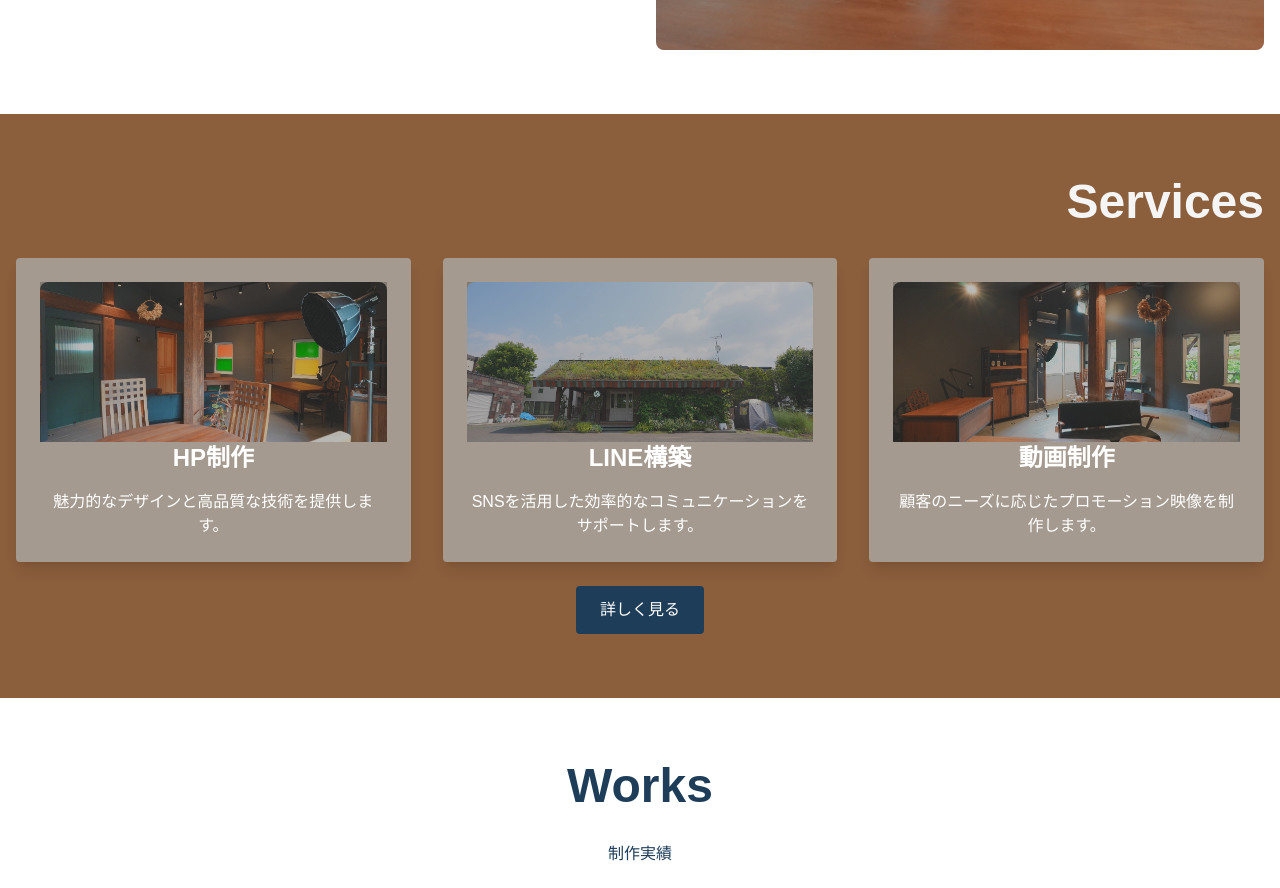
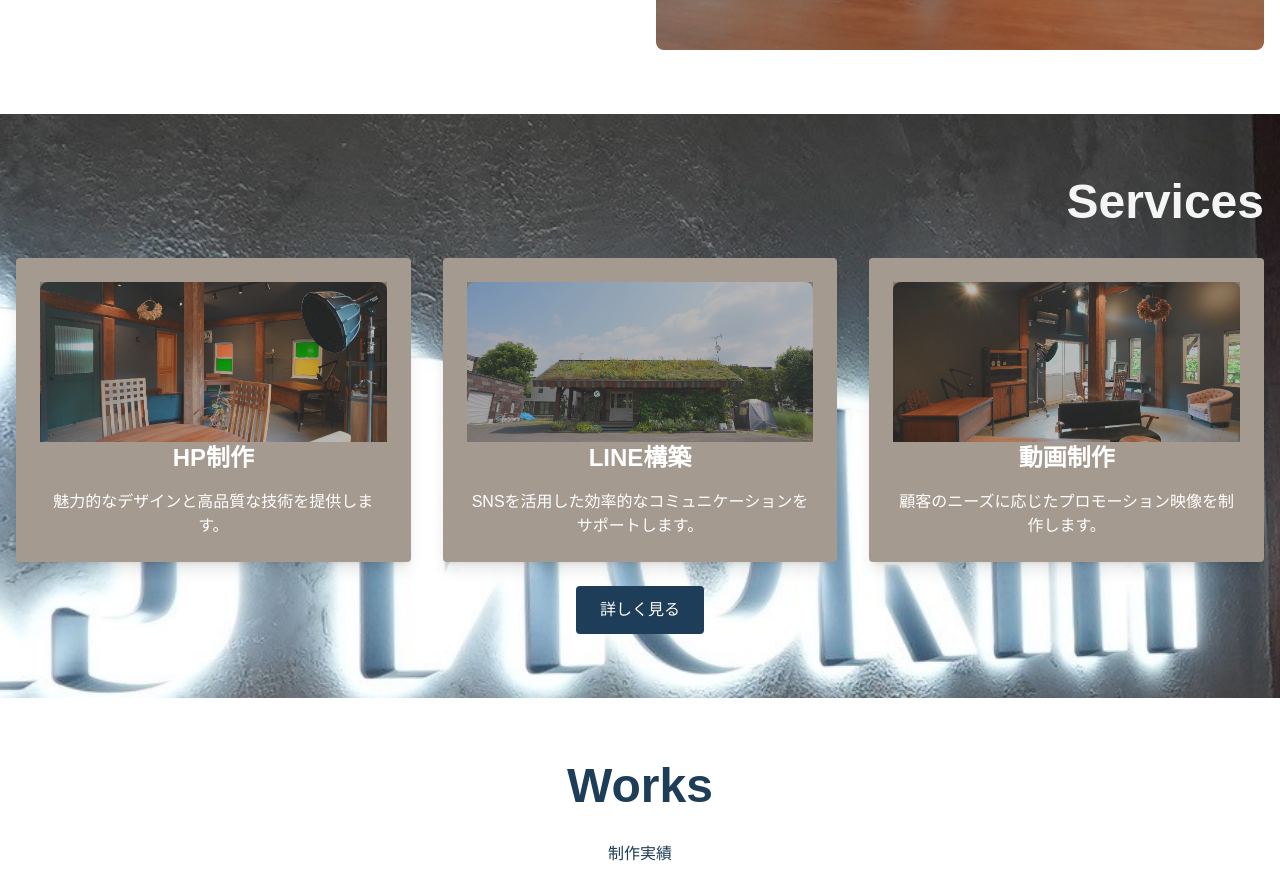
Before and after one commit to miryowasuke/kj-north-site, a Next.js app: page / in a window 1280 px wide. Shown: the part 1314-2202 px from the top of the page. Built offline with nearby package versions, Linux system fonts and the light colour scheme.

Commit message:
Servicesセクション_アニメーション修正

```diff
--- a/app/homeSection/ServicesSection.tsx
+++ b/app/homeSection/ServicesSection.tsx
@@ -1,16 +1,46 @@
-import React from "react";
+"use client";
+
+import React, { useRef } from "react";
 import Link from "next/link";
 import Image from "next/image";
+import { motion, useScroll, useTransform } from "framer-motion";
 
 export default function ServicesSection() {
+  const sectionRef = useRef(null);
+
+  // 🔹 スクロール情報を取得
+  const { scrollYProgress } = useScroll({
+    target: sectionRef,
+    offset: ["start start", "end end"],
+  });
+
+  // 🔹 背景画像のX軸移動を制御（右→左にスライド）
+  const backgroundX = useTransform(scrollYProgress, [0, 1], ["0%", "-50%"]);
+
   return (
-    <section className="py-16 bg-warmWood text-ivoryWhite">
-      <div className="container mx-auto px-4">
+    <section ref={sectionRef} className="relative py-16 overflow-hidden">
+      {/* 🔹 背景画像（スクロールでスライド） */}
+      <motion.div
+        className="absolute inset-0 w-[300%] bg-cover bg-no-repeat"
+        style={{
+          backgroundImage: `url('/photo/photo20.jpg')`, // 画像を適用
+          x: backgroundX,
+          top: "-700px",
+        }}
+      />
+      {/* 🔹 メインコンテンツ */}
+      <div className="relative container mx-auto px-4 text-ivoryWhite">
         <h2 className="text-5xl font-bold mb-8 text-right">Services</h2>
         <div className="grid grid-cols-1 md:grid-cols-3 gap-8">
           {/* HP制作 */}
-          <div className="bg-stoneGray p-6 shadow-lg rounded text-center">
-            <div className="relative w-full h-40">
+          <motion.div
+            className="bg-stoneGray p-6 shadow-lg rounded text-center"
+            initial={{ opacity: 0, scale: 0.8 }}
+            whileInView={{ opacity: 1, scale: 1 }}
+            transition={{ duration: 0.6, ease: "easeOut" }}
+            viewport={{ once: true }}
+          >
+            <div className="relative w-full h-40 overflow-hidden">
               <Image
                 src="/photo/photo3.jpg"
                 alt="HP制作"
@@ -19,18 +49,23 @@ export default function ServicesSection() {
                 className="rounded-t-lg"
                 priority
               />
-              {/* 🔹 オーバーレイ（薄暗い黒色） */}
               <div className="absolute inset-0 bg-black opacity-20"></div>
             </div>
-            <h3 className="text-2xl font-bold mb-4  text-white">HP制作</h3>
+            <h3 className="text-2xl font-bold mb-4 text-white">HP制作</h3>
             <p className="text-white">
               魅力的なデザインと高品質な技術を提供します。
             </p>
-          </div>
+          </motion.div>
 
           {/* LINE構築 */}
-          <div className="bg-stoneGray p-6 shadow-lg rounded text-center">
-            <div className="relative w-full h-40">
+          <motion.div
+            className="bg-stoneGray p-6 shadow-lg rounded text-center"
+            initial={{ opacity: 0, scale: 0.8 }}
+            whileInView={{ opacity: 1, scale: 1 }}
+            transition={{ duration: 0.6, ease: "easeOut" }}
+            viewport={{ once: true }}
+          >
+            <div className="relative w-full h-40 overflow-hidden">
               <Image
                 src="/photo/photo23.jpg"
                 alt="LINE構築"
@@ -39,18 +74,23 @@ export default function ServicesSection() {
                 className="rounded-t-lg"
                 priority
               />
-              {/* 🔹 オーバーレイ（薄暗い黒色） */}
               <div className="absolute inset-0 bg-black opacity-20"></div>
             </div>
             <h3 className="text-2xl font-bold mb-4 text-white">LINE構築</h3>
             <p className="text-white">
               SNSを活用した効率的なコミュニケーションをサポートします。
             </p>
-          </div>
+          </motion.div>
 
           {/* 動画制作 */}
-          <div className="bg-stoneGray p-6 shadow-lg rounded text-center">
-            <div className="relative w-full h-40">
+          <motion.div
+            className="bg-stoneGray p-6 shadow-lg rounded text-center"
+            initial={{ opacity: 0, scale: 0.8 }}
+            whileInView={{ opacity: 1, scale: 1 }}
+            transition={{ duration: 0.6, ease: "easeOut" }}
+            viewport={{ once: true }}
+          >
+            <div className="relative w-full h-40 overflow-hidden">
               <Image
                 src="/photo/photo5.jpg"
                 alt="動画制作"
@@ -59,14 +99,13 @@ export default function ServicesSection() {
                 className="rounded-t-lg"
                 priority
               />
-              {/* 🔹 オーバーレイ（薄暗い黒色） */}
               <div className="absolute inset-0 bg-black opacity-20"></div>
             </div>
             <h3 className="text-2xl font-bold mb-4 text-white">動画制作</h3>
             <p className="text-white">
               顧客のニーズに応じたプロモーション映像を制作します。
             </p>
-          </div>
+          </motion.div>
         </div>
         <div className="mt-6 text-center">
           <Link href="/services">
```
